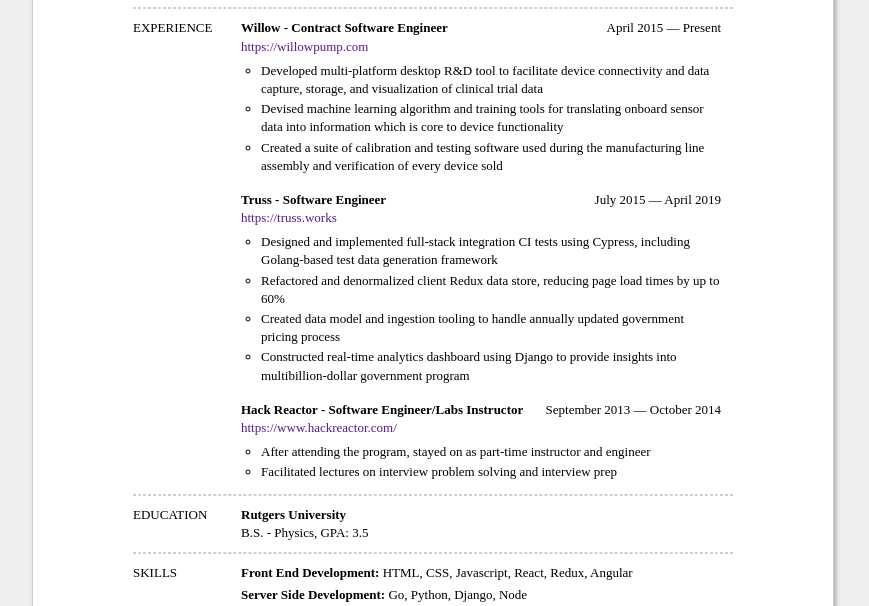
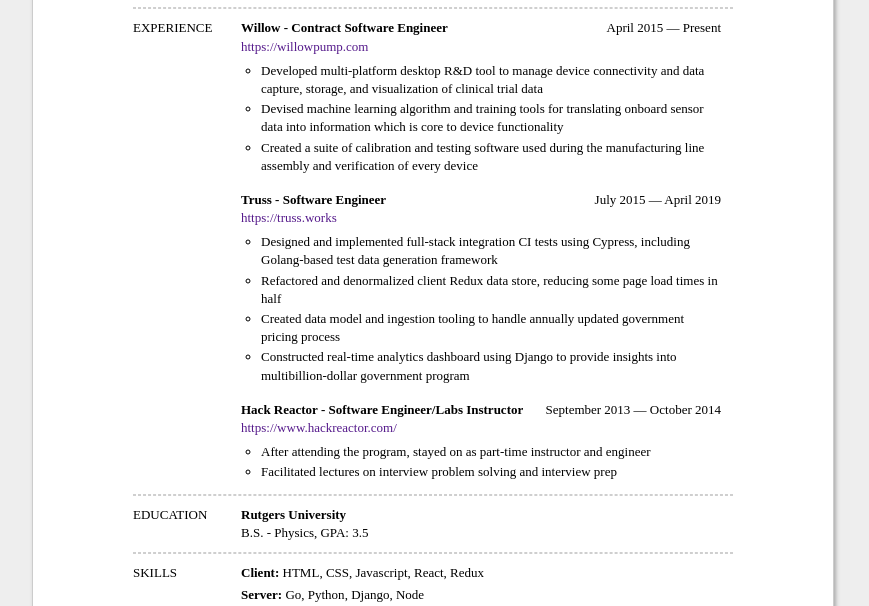
Before and after one commit to stangah/resume, a plain HTML site: page index.html in a window 1280 px wide. Shown: the part 188-794 px from the top of the page, without its empty margins (207-1076 px from the left). Drawn offline with Linux system fonts and the light colour scheme.

Commit message:
Wording tweaks

```diff
--- a/index.html
+++ b/index.html
@@ -1,7 +1,6 @@
-<!doctype html>
+<!DOCTYPE html>
 <html>
 <head>
-
     <meta charset='utf-8'>
     <meta name='viewport' content='width=device-width, user-scalable=no, minimal-ui'>
 
@@ -167,7 +166,6 @@
 }
 
     </style>
-
 </head>
 <body>
     <div id='resume'>
@@ -239,11 +237,11 @@
 
                     <ul class='highlights'>
 
-                        <li>Developed multi-platform desktop R&D tool to facilitate device connectivity and data capture, storage, and visualization of clinical trial data</li>
+                        <li>Developed multi-platform desktop R&D tool to manage device connectivity and data capture, storage, and visualization of clinical trial data</li>
 
                         <li>Devised machine learning algorithm and training tools for translating onboard sensor data into information which is core to device functionality</li>
 
-                        <li>Created a suite of calibration and testing software used during the manufacturing line assembly and verification of every device sold</li>
+                        <li>Created a suite of calibration and testing software used during the manufacturing line assembly and verification of every device</li>
 
                     </ul>
 
@@ -268,7 +266,7 @@
 
                         <li>Designed and implemented full-stack integration CI tests using Cypress, including Golang-based test data generation framework</li>
 
-                        <li>Refactored and denormalized client Redux data store, reducing page load times by up to 60%</li>
+                        <li>Refactored and denormalized client Redux data store, reducing some page load times in half</li>
 
                         <li>Created data model and ingestion tooling to handle annually updated government pricing process</li>
 
@@ -348,7 +346,7 @@
             <div class='sectionContent'>
 
                 <div class='skillBlock'>
-                    <span class='title'>Front End Development:</span>
+                    <span class='title'>Client:</span>
 
 
                     <span>HTML</span>,
@@ -359,16 +357,14 @@
 
                     <span>React</span>,
 
-                    <span>Redux</span>,
-
-                    <span>Angular</span>
+                    <span>Redux</span>
 
 
 
                 </div>
 
                 <div class='skillBlock'>
-                    <span class='title'>Server Side Development:</span>
+                    <span class='title'>Server:</span>
 
 
                     <span>Go</span>,
@@ -458,5 +454,6 @@
             <div class='sectionLine'></div>
         </div>
 
+    </div>
 </body>
 </html>
```
Also changed, not shown: resume.json (+6 -7 lines).
